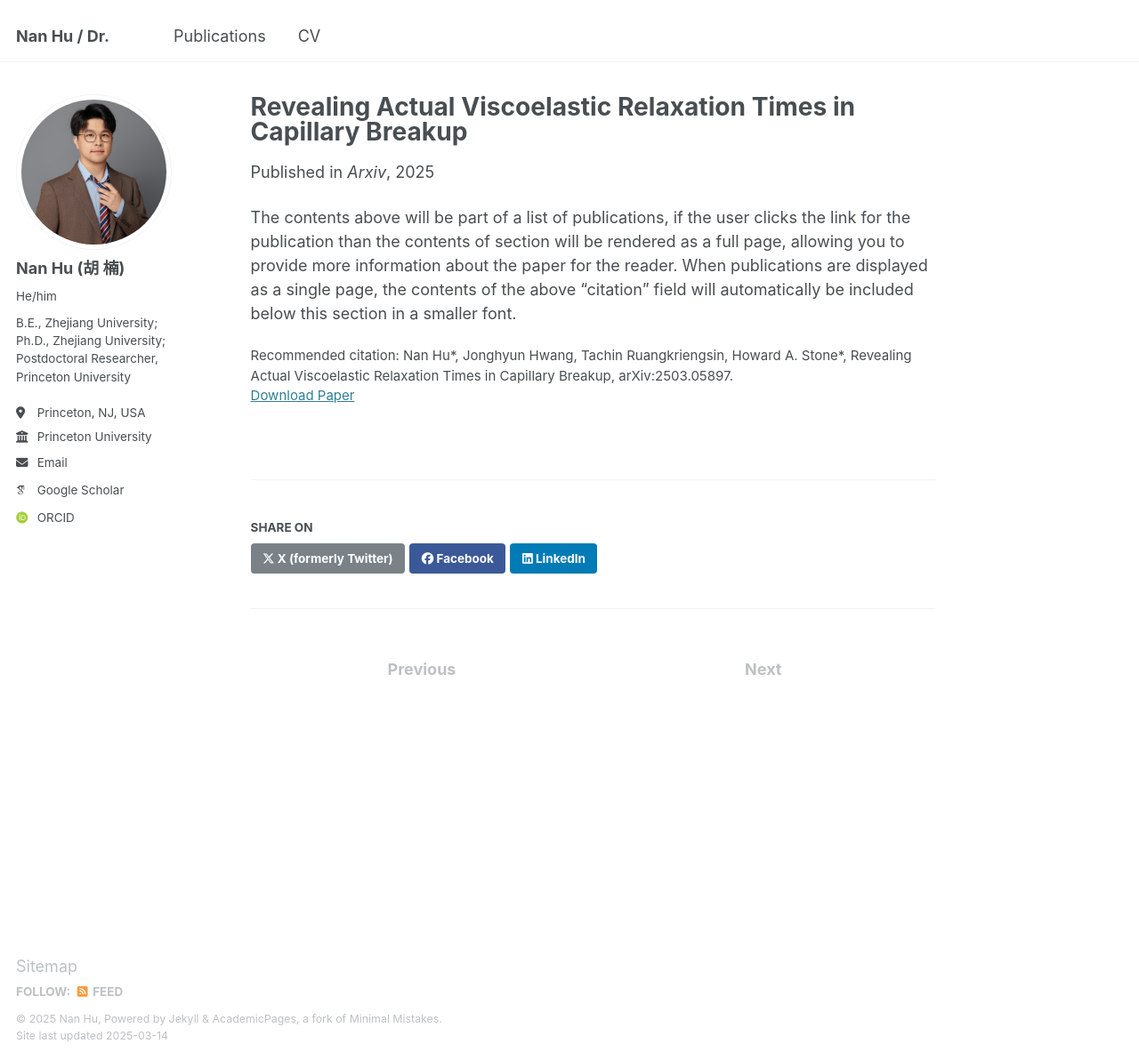
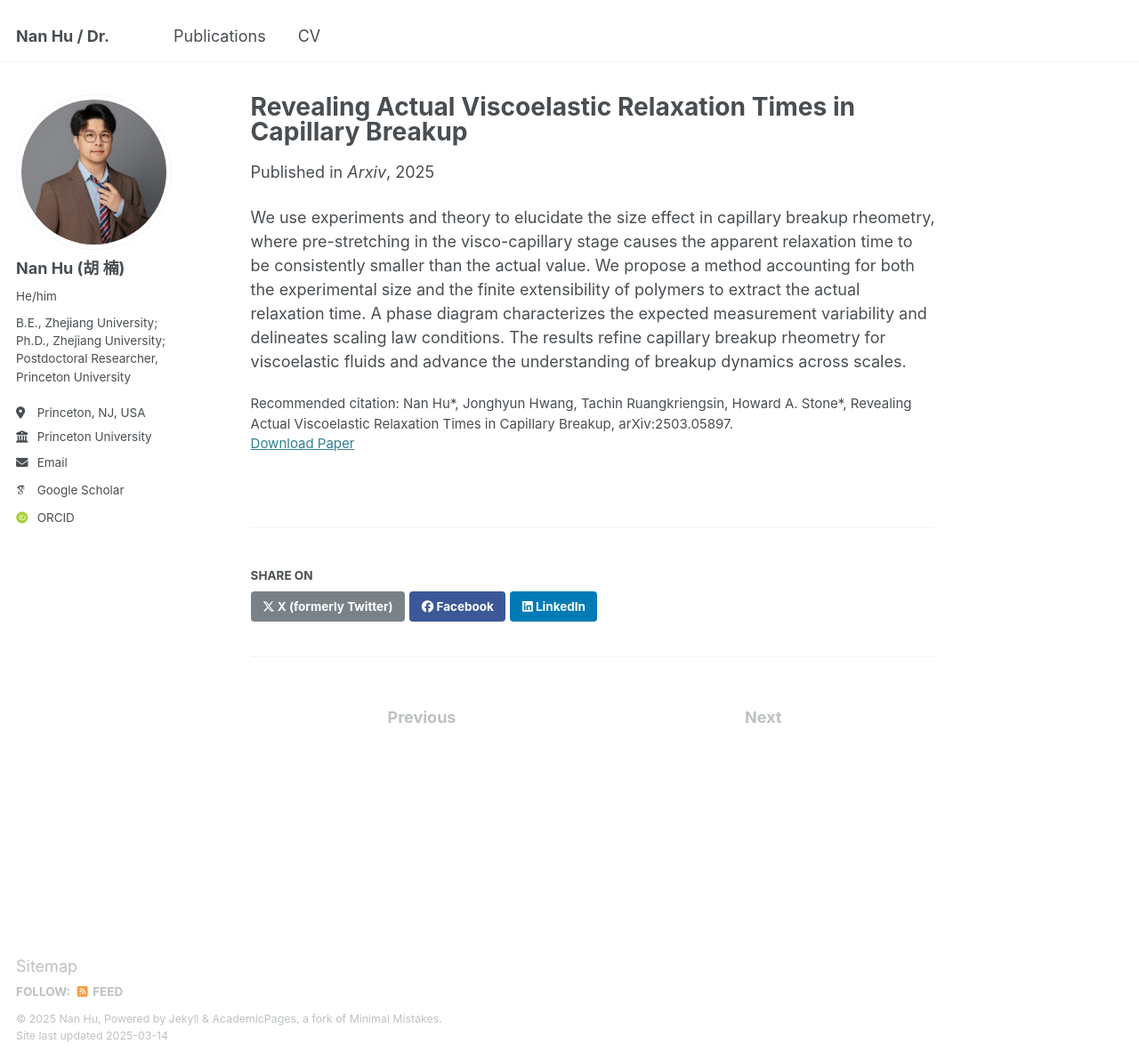
Before and after one commit to princetonNanHu/Nan, a Jekyll site: the page built from _publications/2025-03-12-Revealing Actual Viscoelastic Relaxation Times in Capillary Breakup.md, in a window 1280 px wide and 1192 px high. Shown: the whole window at 89% size. Built offline with Jekyll 4.4.1, drawn with Linux system fonts in a browser that asks for light colours; some web fonts are replaced.

Commit message:
Update 2025-03-12-Revealing Actual Viscoelastic Relaxation Times in Capillary Breakup.md

```diff
--- a/_publications/2025-03-12-Revealing Actual Viscoelastic Relaxation Times in Capillary Breakup.md
+++ b/_publications/2025-03-12-Revealing Actual Viscoelastic Relaxation Times in Capillary Breakup.md
@@ -9,4 +9,4 @@ excerpt: 'We use experiments and theory to elucidate the size effect in capillar
 citation: 'Nan Hu*, Jonghyun Hwang, Tachin Ruangkriengsin, Howard A. Stone*, Revealing Actual Viscoelastic Relaxation Times in Capillary Breakup, arXiv:2503.05897.'
 ---
 
-The contents above will be part of a list of publications, if the user clicks the link for the publication than the contents of section will be rendered as a full page, allowing you to provide more information about the paper for the reader. When publications are displayed as a single page, the contents of the above "citation" field will automatically be included below this section in a smaller font.
+We use experiments and theory to elucidate the size effect in capillary breakup rheometry, where pre-stretching in the visco-capillary stage causes the apparent relaxation time to be consistently smaller than the actual value. We propose a method accounting for both the experimental size and the finite extensibility of polymers to extract the actual relaxation time. A phase diagram characterizes the expected measurement variability and delineates scaling law conditions. The results refine capillary breakup rheometry for viscoelastic fluids and advance the understanding of breakup dynamics across scales.
```
